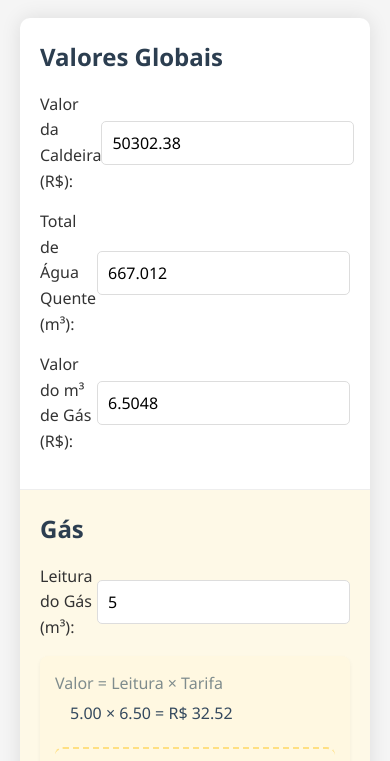
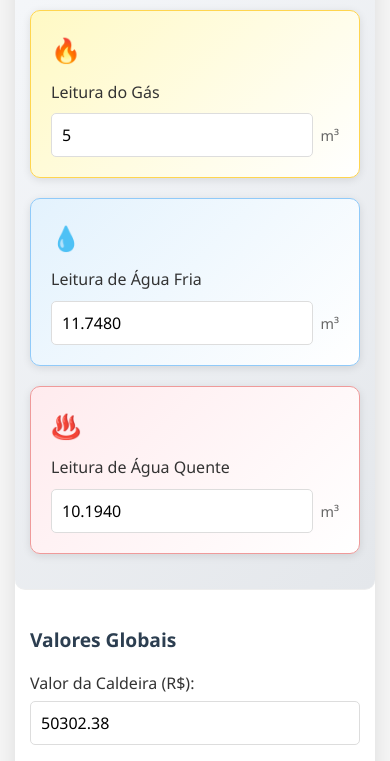
Before and after one commit to inovaprog/calculo_condominio, a plain HTML site: page index.html in a window 390 px wide. Shown: the part 134-895 px from the top of the page. Drawn offline with Linux system fonts and the light colour scheme.

Commit message:
estilo leitura

```diff
--- a/index.html
+++ b/index.html
@@ -11,37 +11,55 @@
       <h1>Calculadora de Condomínio</h1>
 
       <div class="calculator">
+        <div class="section readings-section">
+          <h2>Leituras do Mês</h2>
+          <div class="readings-grid">
+            <div class="reading-card gas">
+              <div class="reading-icon">🔥</div>
+              <label for="leitura-gas">Leitura do Gás</label>
+              <div class="input-with-unit">
+                <input type="number" id="leitura-gas" step="0.0001" value="5" />
+                <span class="unit">m³</span>
+              </div>
+            </div>
+            <div class="reading-card water-cold">
+              <div class="reading-icon">💧</div>
+              <label for="leitura-agua-fria">Leitura de Água Fria</label>
+              <div class="input-with-unit">
+                <input type="number" id="leitura-agua-fria" step="0.0001" value="11.7480" />
+                <span class="unit">m³</span>
+              </div>
+            </div>
+            <div class="reading-card water-hot">
+              <div class="reading-icon">♨️</div>
+              <label for="leitura-agua-quente">Leitura de Água Quente</label>
+              <div class="input-with-unit">
+                <input type="number" id="leitura-agua-quente" step="0.0001" value="10.1940" />
+                <span class="unit">m³</span>
+              </div>
+            </div>
+          </div>
+        </div>
+
         <div class="section global-section">
           <h2>Valores Globais</h2>
+          <div class="global-grid">
             <div class="input-group">
               <label for="valor-caldeira">Valor da Caldeira (R$):</label>
-            <input
-              type="number"
-              id="valor-caldeira"
-              step="0.01"
-              value="50302.38"
-            />
+              <input type="number" id="valor-caldeira" step="0.01" value="50302.38" />
             </div>
             <div class="input-group">
               <label for="total-agua-quente">Total de Água Quente (m³):</label>
-            <input
-              type="number"
-              id="total-agua-quente"
-              step="0.001"
-              value="667.012"
-            />
+              <input type="number" id="total-agua-quente" step="0.001" value="667.012" />
             </div>
             <div class="input-group">
               <label for="valor-m3-gas">Valor do m³ de Gás (R$):</label>
               <input type="number" id="valor-m3-gas" step="0.01" value="6.5048" />
             </div>
           </div>
+        </div>
         <div class="section gas-section">
           <h2>Gás</h2>
-          <div class="input-group">
-            <label for="leitura-gas">Leitura do Gás (m³):</label>
-            <input type="number" id="leitura-gas" step="0.0001" value="5" />
-          </div>
           <div class="result-box">
             <div class="calculation">
               <span class="formula">Valor = Leitura × Tarifa</span>
@@ -58,25 +76,6 @@
 
         <div class="section water-section">
           <h2>Água e Esgoto</h2>
-          <div class="input-group">
-            <label for="leitura-agua-fria">Leitura de Água Fria (m³):</label>
-            <input
-              type="number"
-              id="leitura-agua-fria"
-              step="0.0001"
-              value="11.7480"
-            />
-          </div>
-          <div class="input-group">
-            <label for="leitura-agua-quente"
-              >Leitura de Água Quente (m³):</label
-            >
-            <input
-              type="number"
-              id="leitura-agua-quente"
-              step="0.0001"
-              value="10.1940"
-            />
           </div>
           <div class="result-box">
             <div class="calculation">
--- a/styles.css
+++ b/styles.css
@@ -397,29 +397,124 @@ input {
     font-weight: bold;
 }
 
-/* Media queries para responsividade */
-@media (max-width: 600px) {
+/* Estilos para a seção de leituras */
+.readings-section {
+    background: linear-gradient(135deg, #f5f7fa 0%, #e4e7eb 100%);
+    border-radius: 10px;
+    margin-bottom: 20px;
+}
+
+.readings-grid {
+    display: grid;
+    grid-template-columns: repeat(auto-fit, minmax(250px, 1fr));
+    gap: 20px;
+    margin-bottom: 20px;
+}
+
+.reading-card {
+    background: white;
+    padding: 20px;
+    border-radius: 10px;
+    box-shadow: 0 2px 8px rgba(0,0,0,0.1);
+    transition: transform 0.2s ease;
+}
+
+.reading-card:hover {
+    transform: translateY(-2px);
+}
+
+.reading-card.gas {
+    background: linear-gradient(135deg, #fff9c4 0%, #fff 100%);
+    border: 1px solid #ffd54f;
+}
+
+.reading-card.water-cold {
+    background: linear-gradient(135deg, #e3f2fd 0%, #fff 100%);
+    border: 1px solid #90caf9;
+}
+
+.reading-card.water-hot {
+    background: linear-gradient(135deg, #ffebee 0%, #fff 100%);
+    border: 1px solid #ef9a9a;
+}
+
+.reading-icon {
+    font-size: 1.5rem;
+    margin-bottom: 10px;
+}
+
+.input-with-unit {
+    display: flex;
+    align-items: center;
+    gap: 8px;
+    margin-top: 8px;
+}
+
+.input-with-unit input {
+    flex: 1;
+}
+
+.unit {
+    color: #666;
+    font-size: 0.9rem;
+}
+
+.global-grid {
+    display: grid;
+    grid-template-columns: repeat(auto-fit, minmax(280px, 1fr));
+    gap: 15px;
+}
+
+/* Responsive adjustments */
+@media (max-width: 768px) {
+    .container {
+        padding: 15px;
+    }
+
+    .calculator {
+        border-radius: 8px;
+    }
+
+    .section {
+        padding: 15px;
+    }
+
+    .readings-grid {
+        grid-template-columns: 1fr;
+    }
+
+    .global-grid {
+        grid-template-columns: 1fr;
+    }
+
     .heating-components {
         grid-template-columns: 1fr;
-        gap: 40px;
     }
 
     .heating-sum {
-        top: calc(50% - 5px);
-        transform: translate(-50%, -50%) rotate(90deg);
+        display: none;
+    }
+}
+
+@media (max-width: 480px) {
+    h1 {
+        font-size: 1.5rem;
     }
 
-    .gas-value-box {
-        flex-direction: column;
-        gap: 15px;
+    h2 {
+        font-size: 1.2rem;
     }
 
-    .gas-reading, .gas-rate {
-        width: 100%;
-        min-width: unset;
+    .input-group {
+        flex-direction: column;
+        align-items: flex-start;
     }
 
-    .gas-multiply {
-        transform: rotate(90deg);
+    .input-group label {
+        margin-bottom: 5px;
+    }
+
+    .input-group input {
+        width: 100%;
     }
 }
```
Also changed, not shown: interface.js (+9 -3 lines). Lines whose indentation alone changed are shown as unchanged.
